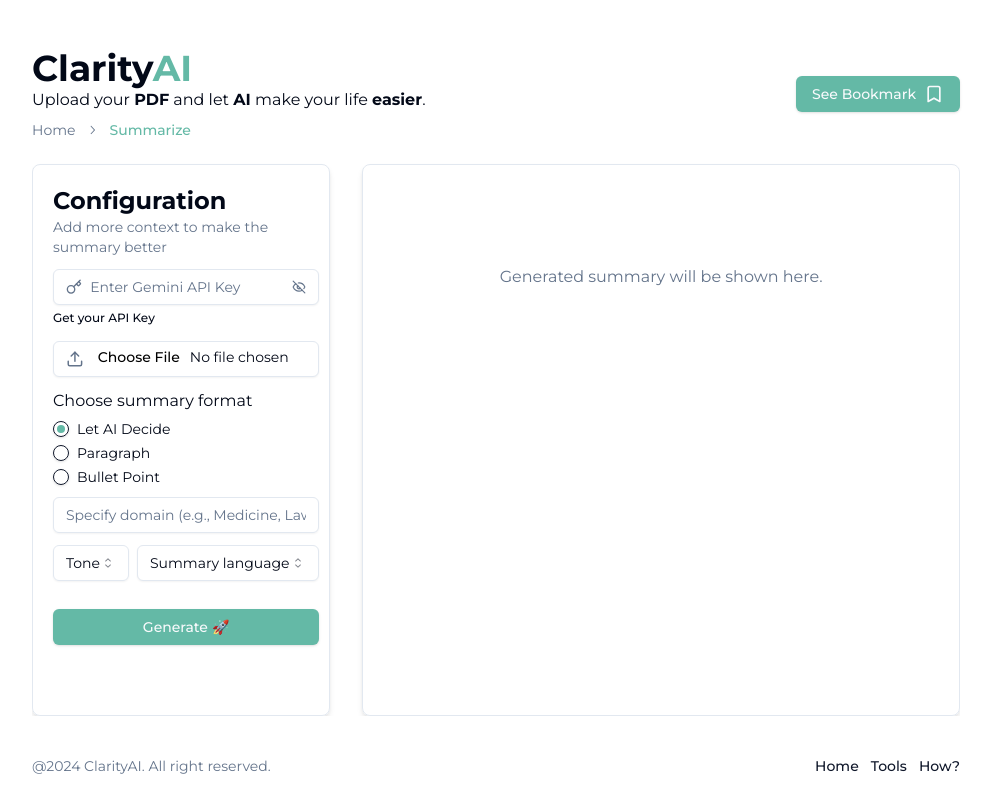
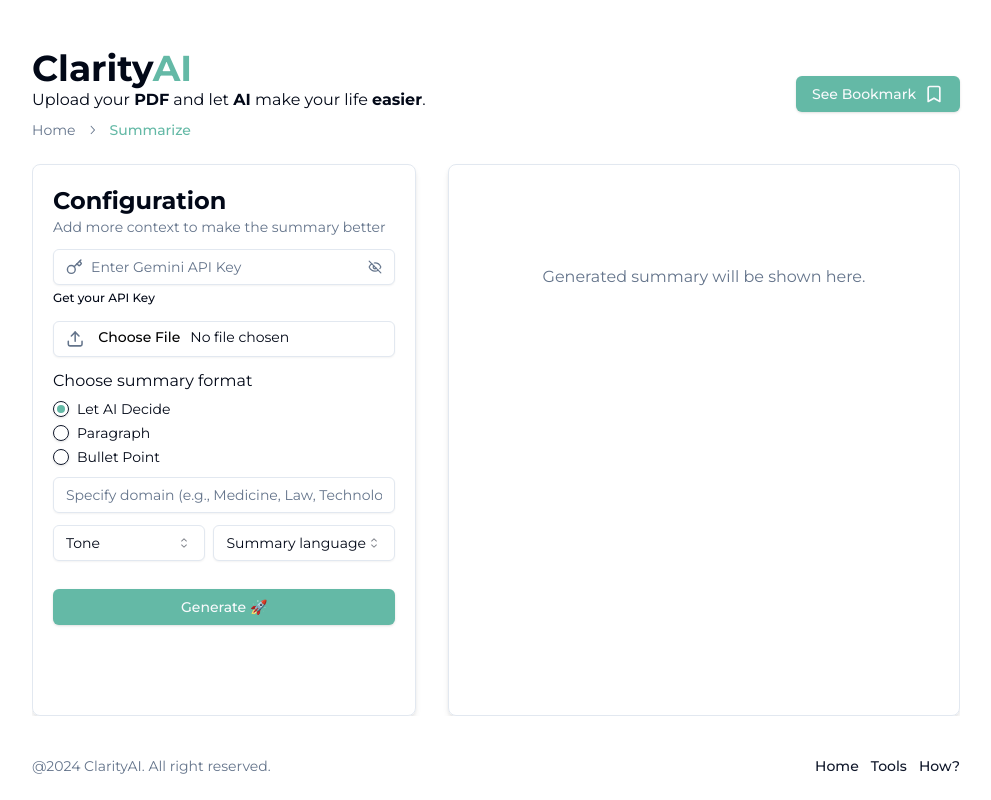
Before and after one commit to agusbw/ClarityAI, a Next.js app: page /summarize in a window 1280 px wide. Shown: the whole page, without its empty margins (144-1135 px from the left). Built offline with nearby package versions, Linux system fonts and the light colour scheme.

Commit message:
fix: summarize layout

```diff
--- a/src/app/(tools)/summarize/page.tsx
+++ b/src/app/(tools)/summarize/page.tsx
@@ -14,10 +14,10 @@
 
   return (
     <div className="flex flex-col gap-8 overflow-y-auto pt-6 md:flex-row">
-      <ScrollArea className="rounded-lg border shadow-md md:w-1/2 lg:w-1/3">
+      <ScrollArea className="rounded-lg border shadow-md md:max-w-sm md:flex-1">
         <ConfigForm handleSummaryChange={setData} />
       </ScrollArea>
-      <ScrollArea className="rounded-lg border p-5 shadow-md md:w-1/2 lg:w-2/3">
+      <ScrollArea className="rounded-lg border p-5 shadow-md md:flex-1">
         <ResultBox data={data} />
       </ScrollArea>
     </div>
```
